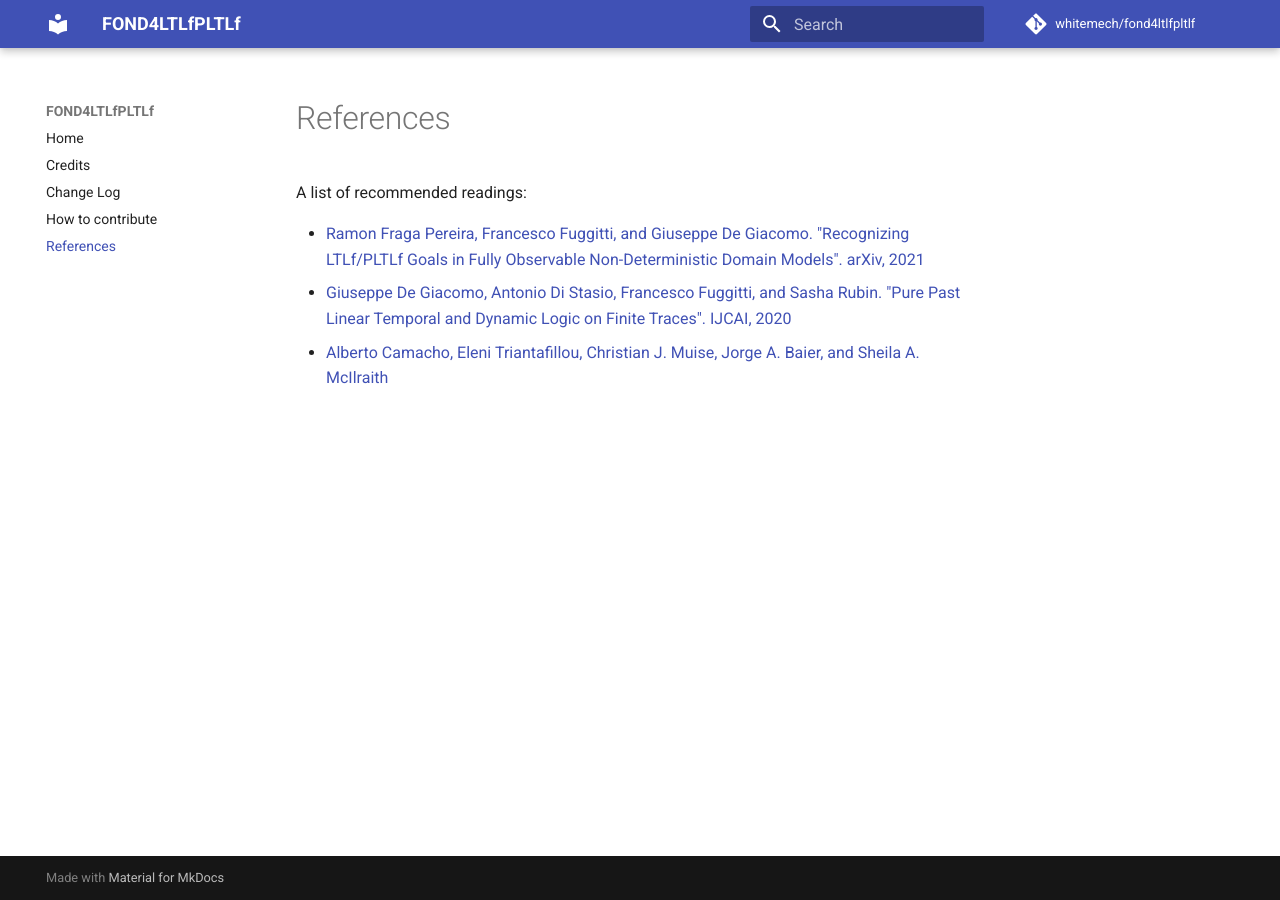
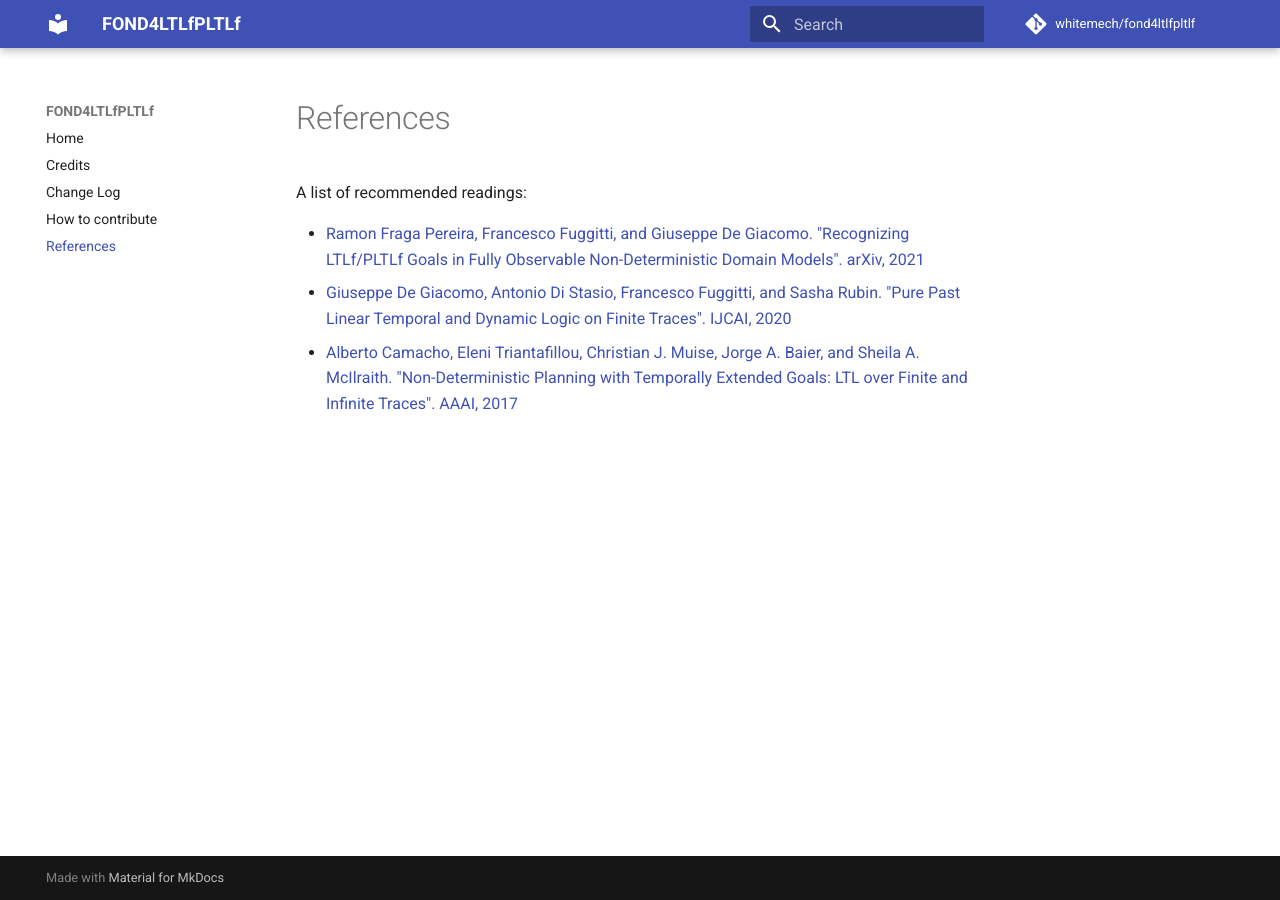
Before and after one commit to whitemech/FOND4LTLf, an MkDocs documentation site: the page built from docs/references.md, in a window 1280 px wide. Built offline with MkDocs 1.6.1 and Material for MkDocs 9.7.7, drawn with Linux system fonts in a browser that asks for light colours; comment, search, counter and statistics services are not loaded.

Commit message:
update references.md

```diff
--- a/docs/references.md
+++ b/docs/references.md
@@ -4,4 +4,4 @@ A list of recommended readings:
 
 - [Ramon Fraga Pereira, Francesco Fuggitti, and Giuseppe De Giacomo. "Recognizing LTLf/PLTLf Goals in Fully Observable Non-Deterministic Domain Models". arXiv, 2021](https://arxiv.org/abs/2103.11692)
 - [Giuseppe De Giacomo, Antonio Di Stasio, Francesco Fuggitti, and Sasha Rubin. "Pure Past Linear Temporal and Dynamic Logic on Finite Traces". IJCAI, 2020](https://www.ijcai.org/proceedings/2020/0690.pdf)
-- [Alberto Camacho, Eleni Triantafillou, Christian J. Muise, Jorge A. Baier, and Sheila A. McIlraith](http://www.cs.toronto.edu/~sheila/publications/cam-etal-aaai17.pdf)
+- [Alberto Camacho, Eleni Triantafillou, Christian J. Muise, Jorge A. Baier, and Sheila A. McIlraith. "Non-Deterministic Planning with Temporally Extended Goals: LTL over Finite and Infinite Traces". AAAI, 2017](http://www.cs.toronto.edu/~sheila/publications/cam-etal-aaai17.pdf)
```
